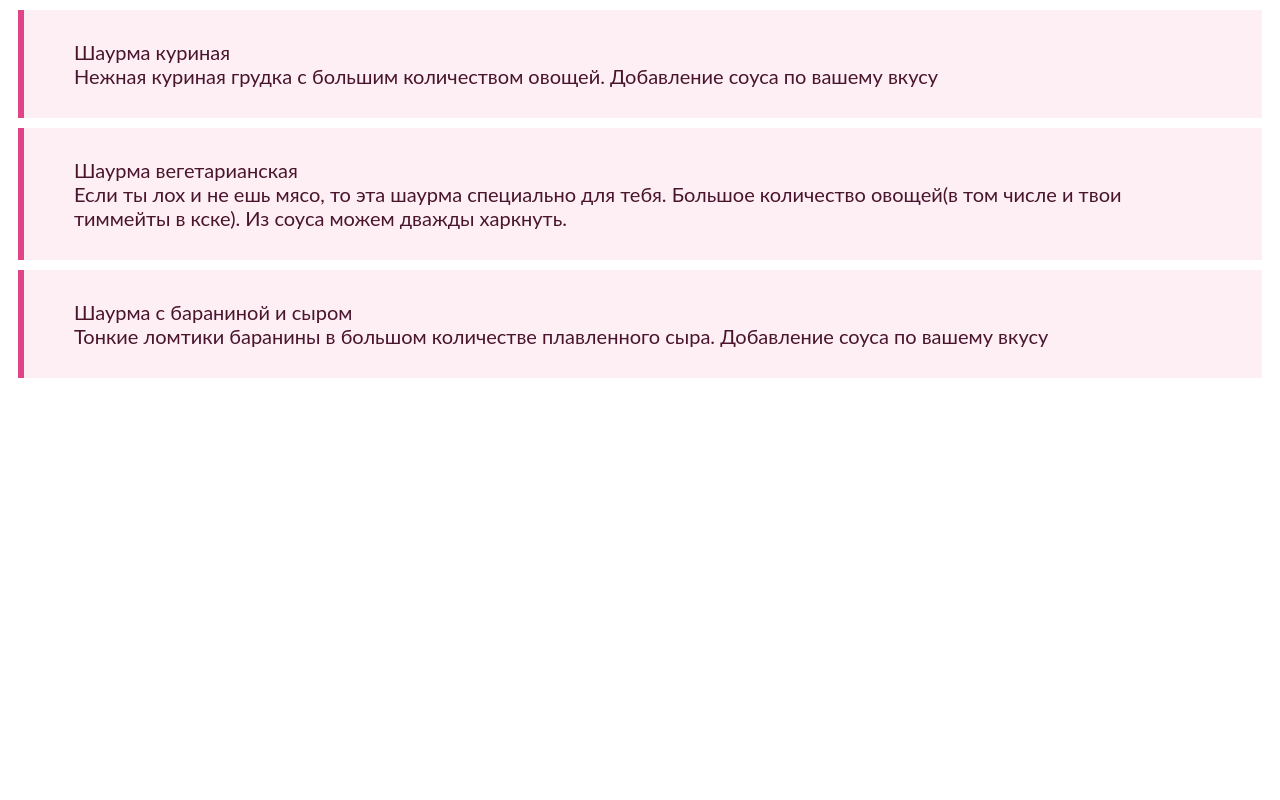
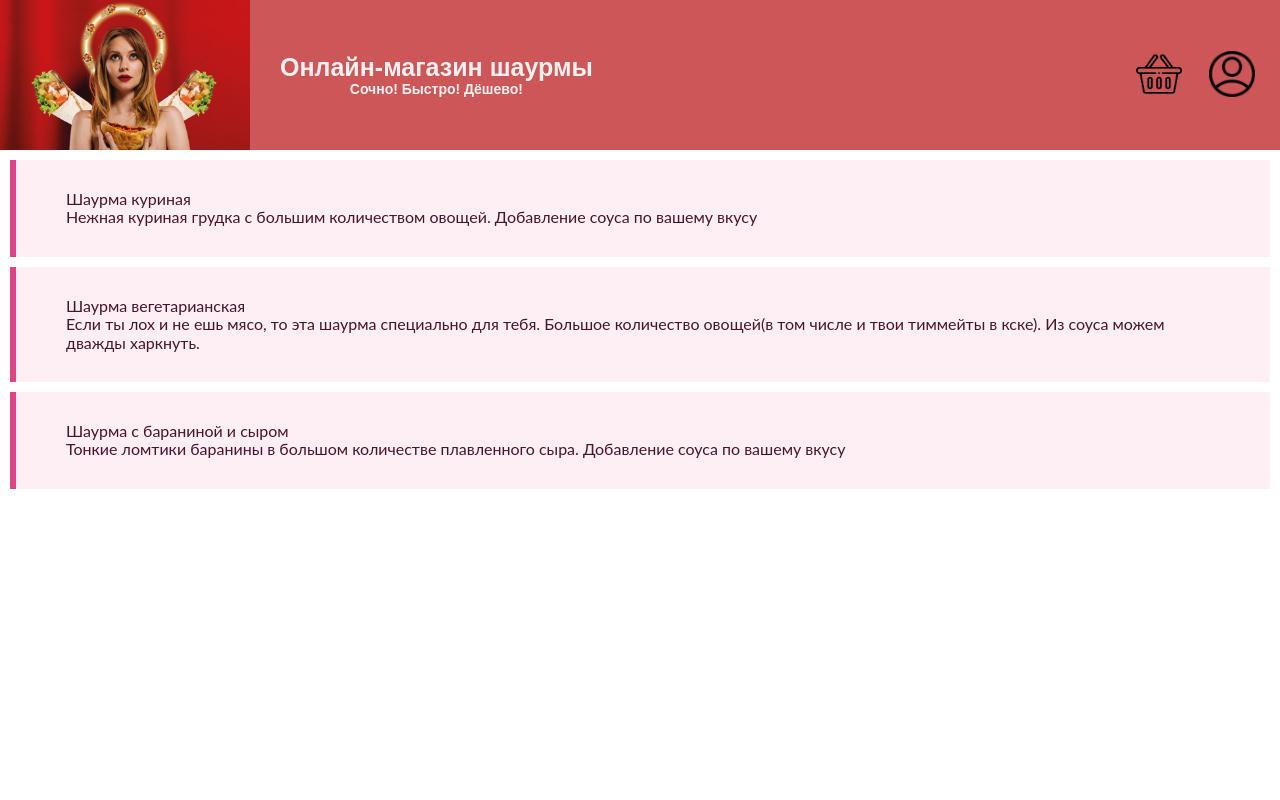
Before and after one commit to KillerFedy/WEB-Project, a Flask app: page / in a window 1280 px wide. Run offline with Flask 2, Linux system fonts and the light colour scheme.

Commit message:
Added header (Front)

```diff
--- a/app.py
+++ b/app.py
@@ -18,7 +18,6 @@ def get_products():
             lines = f.read().split('\n')
         product = {"name": lines[0], "description": lines[1]}
         products.append(product)
-    print(products)
     return products
 
 
@@ -26,4 +25,4 @@ def get_products():
 @app.route('/')
 @app.route('/index')
 def index():
-    return render_template('index.html', title = "Мой блог", products = get_products())
+    return render_template('index.html', title = "Магазин Шаурмы", products = get_products())
--- a/static/style.css
+++ b/static/style.css
@@ -1,9 +1,61 @@
+*, *::before, *::after {
+    box-sizing: border-box;
+}
+
+*:focus:not(:focus-visible) {
+    outline: none;
+}
+
+html {
+    font-size: 62.5%;
+}
+
+.header-wrapper {
+    background-color: #cc5658;
+    display: flex;
+    justify-content: space-between;
+    align-items: center;
+    color: #f5f0f0
+}
+
+.header-logo{
+    display: flex;
+    align-items: center;
+}
+
+.header-logo img{
+    width: 25rem;
+    height: 15rem;
+}
+
+.header-text {
+    text-align: center;
+    font-family: Arial, Helvetica, sans-serif;
+    margin-left: 3rem;
+}
+
+.header-text h1 {
+    margin: 0;
+    font-size: 2.5rem;
+}
+
+.header-text h3 {
+    margin: 0;
+    font-size: 1.4rem;
+}
+
+.header-menu a img{
+    width: 4.6rem;
+    height: 4.6rem;
+    margin-right: 2.5rem;
+}
+
 .product_block {
     background-color: #feeff4;
-    border-left: 6px solid #e04386;
+    border-left: 0.6rem solid #e04386;
     color: #49152c;
-    padding: 30px 50px;
+    padding: 3rem 5rem;
     font-family: 'Lato', sans-serif;
-    font-size: 20px;
-    margin: 10px;
+    font-size: 1.6rem;
+    margin: 1rem;
 }
--- a/templates/index.html
+++ b/templates/index.html
@@ -1,9 +1,26 @@
 <html>
     <head>
-        <title>{{title}} - Microblog</title>
+        <title>{{title}} - Shop</title>
+        <link rel="stylesheet" href="{{ url_for('static', filename='normalize.css') }}">
         <link rel="stylesheet" href="{{ url_for('static', filename='style.css') }}">
     </head>
     <body>
+        <header class = "header-wrapper">
+                <div class="header-logo">
+                    <img src="{{ url_for('static', filename='shaurma-god.jpg') }}" alt="SHAURMA GOD">
+                    <div class="header-text">
+                        <h1>Онлайн-магазин шаурмы</h1>
+                        <h3>Cочно! Быстро! Дёшево!</h3>
+                    </div>
+                </div>
+
+                <nav class="header-menu">
+                    <a href="#"><img src="{{ url_for('static', filename='shop-basket.png')}}" alt="Shop-Basket"></a>
+                    <a href="#"><img src="{{ url_for('static', filename='user-profile.png')}}" alt="Profile"></a>
+                </nav>
+        </header>
+
+        <main>
             {% for product in products %}
                 <div class="product_block">
                     <article>
@@ -12,5 +29,6 @@
                     </article>
                 </div>
             {% endfor %}
+        </main>
     </body>
 </html>
```
Also changed, not shown: static/shaurma-god.jpg (added), static/shop-basket.png (added), static/user-profile.png (added). Lines whose indentation alone changed are shown as unchanged.
